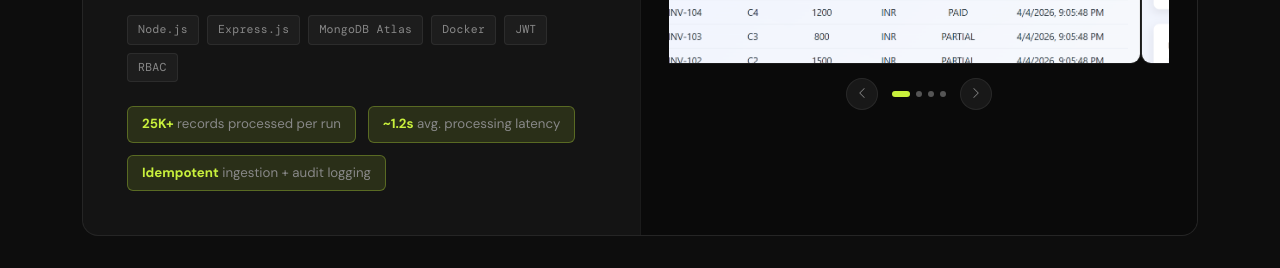
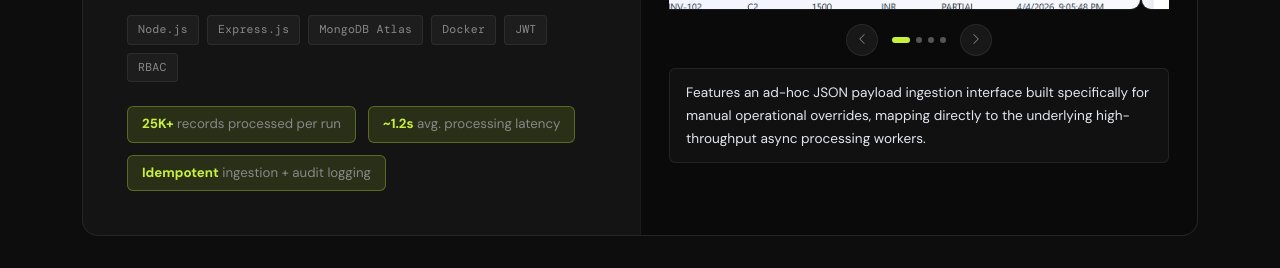
Before and after one commit to rithwikab/rithwikab.github.io, a plain HTML site: page index.html in a window 1280 px wide. Shown: the part 2064-2332 px from the top of the page. Drawn offline with nearby package versions, Linux system fonts and the light colour scheme.

Commit message:
changes to carousal descriptions

```diff
--- a/css/style.css
+++ b/css/style.css
@@ -348,6 +348,20 @@ body {
   line-height: 1.65;
   max-width: 480px;
 }
+.callout-container {
+  background: rgba(255, 255, 255, 0.03); /* Subtle contrast shift from the page background */
+  border: 1px solid rgba(255, 255, 255, 0.08);
+  border-radius: 6px;
+  padding: 12px 16px;
+  margin-top: 12px;
+}
+
+.callout-text {
+  font-size: 0.85rem;
+  color: #e2e8f0;
+  margin: 0;
+  position: relative;
+}
 
 /* Architecture flow */
 .architecture-flow {
--- a/index.html
+++ b/index.html
@@ -165,6 +165,11 @@
             <button class="carousel-btn" type="button" data-bs-target="#reconCarousel" data-bs-slide="next"><i class="bi bi-chevron-right"></i></button>
           </div>
         </div>
+        <div class="callout-container">
+        <p class="callout-text">
+        Features an ad-hoc JSON payload ingestion interface built specifically for manual operational overrides, mapping directly to the underlying high-throughput async processing workers.
+        </p>
+        </div>
       </div>
     </div>
 
@@ -176,7 +181,7 @@
           <a href="https://github.com/rithwikab/Backend_Projects/tree/main/HR_JIRA" target="_blank" class="project-gh"><i class="bi bi-github"></i> GitHub</a>
         </div>
         <h3 class="project-name">AI-Powered HR Task Platform</h3>
-        <p class="project-desc">Full-stack task management system with OpenAI-driven intelligent classification, onboarding workflows, in-app notifications, and RBAC — modelled after how real HR tools work.</p>
+        <p class="project-desc">Full-stack task management system featuring OpenAI classification, engineered with strict JSON schema enforcement for Deterministic Outputs and circuit-breaking API Failure Fallbacks to protect core system availability.</p>
 
         <div class="architecture-flow">
           <span>Frontend</span>
```
Also changed, not shown: 1 other file.
